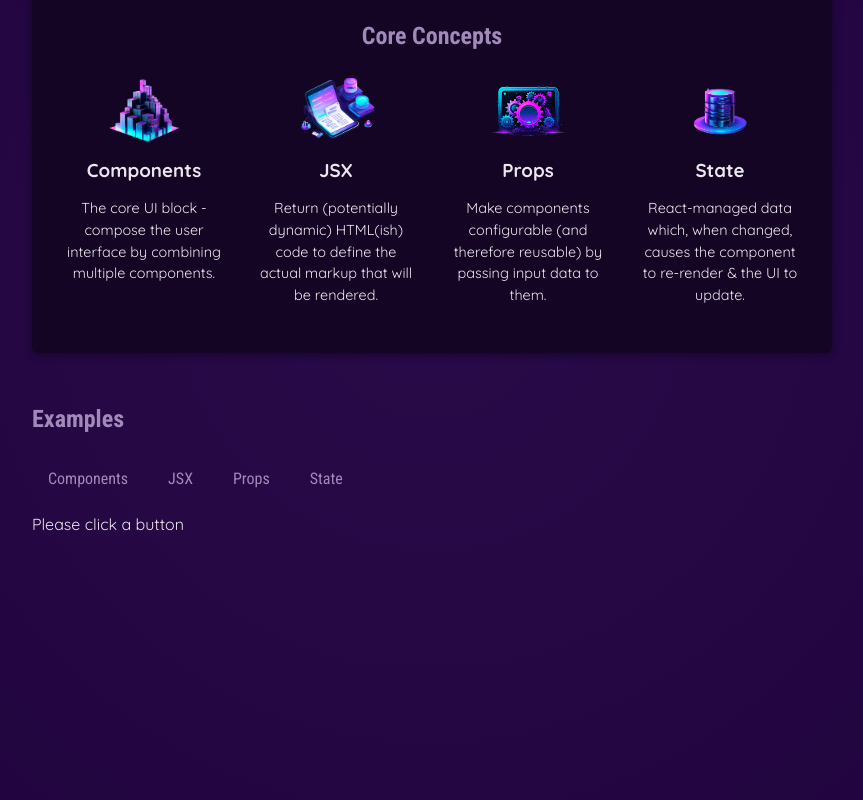
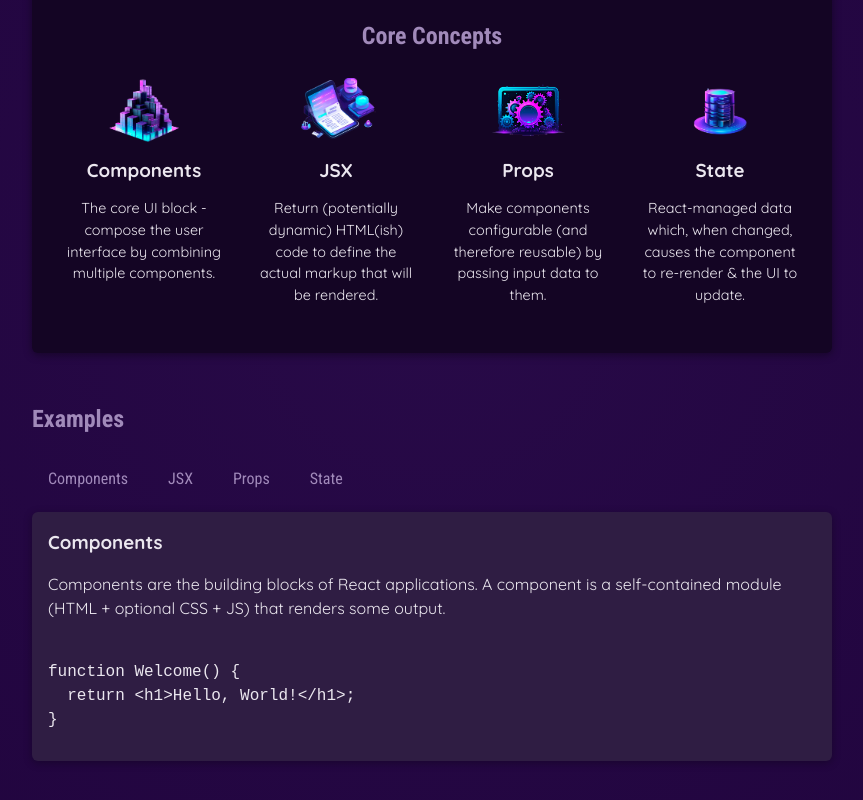
Before and after one commit to LucasAlec/React-Essentials, a React (Vite) app: page / in a window 1280 px wide. Shown: the part 346-1146 px from the top of the page, without its empty margins (208-1071 px from the left). Built offline with nearby package versions, Linux system fonts and the light colour scheme.

Commit message:
Deriving & Outputting Data Based on State

```diff
--- a/src/App.jsx
+++ b/src/App.jsx
@@ -1,13 +1,12 @@
 import { useEffect, useState } from 'react';
-
 import { CORE_CONCENPTS } from './data.js';
 import Header from './components/Header/Header.jsx';
 import CoreConcept from './components/CoreConcept.jsx';
 import TabButton from './components/TabButton.jsx';
-
+import { EXAMPLES } from './data.js';
 
 function App() {
-  const [ selectedTopic, setSelectedTopic ] = useState('Please click a button');
+  const [ selectedTopic, setSelectedTopic ] = useState('components');
 
   const handleSelect = (selectedButton) => {
     // selectedButton => 'components', 'jsx', 'props', 'state'
@@ -59,7 +58,14 @@ function App() {
             <TabButton onSelect={() => handleSelect('props')}>Props</TabButton>
             <TabButton onSelect={() => handleSelect('state')}>State</TabButton>
           </menu>
-          {selectedTopic}
+          <div id='tab-content'>
+            <h3>{EXAMPLES[selectedTopic].title}</h3>
+            <p>{EXAMPLES[selectedTopic].description}</p>
+            <pre>
+              <code>{EXAMPLES[selectedTopic].code}</code>
+            </pre>
+
+          </div>
         </section>
       </main>
     </div>
--- a/src/data.js
+++ b/src/data.js
@@ -29,3 +29,54 @@ export const CORE_CONCENPTS = [
           'React-managed data which, when changed, causes the component to re-render & the UI to update.',
       },
 ];
+
+export const EXAMPLES = {
+  components: {
+    title: 'Components',
+    description:
+      'Components are the building blocks of React applications. A component is a self-contained module (HTML + optional CSS + JS) that renders some output.',
+    code: `
+function Welcome() {
+  return <h1>Hello, World!</h1>;
+}`,
+  },
+  jsx: {
+    title: 'JSX',
+    description:
+      'JSX is a syntax extension to JavaScript. It is similar to a template language, but it has full power of JavaScript (e.g., it may output dynamic content).',
+    code: `
+<div>
+  <h1>Welcome {userName}</h1>
+  <p>Time to learn React!</p>
+</div>`,
+  },
+  props: {
+    title: 'Props',
+    description:
+      'Components accept arbitrary inputs called props. They are like function arguments.',
+    code: `
+function Welcome(props) {
+  return <h1>Hello, {props.name}</h1>;
+}`,
+  },
+  state: {
+    title: 'State',
+    description:
+      'State allows React components to change their output over time in response to user actions, network responses, and anything else.',
+    code: `
+function Counter() {
+  const [isVisible, setIsVisible] = useState(false);
+
+  function handleClick() {
+    setIsVisible(true);
+  }
+
+  return (
+    <div>
+      <button onClick={handleClick}>Show Details</button>
+      {isVisible && <p>Amazing details!</p>}
+    </div>
+  );
+}`,
+  },
+};
```
Also changed, not shown: 1 other file (tests, documents, lock files or other folders).
